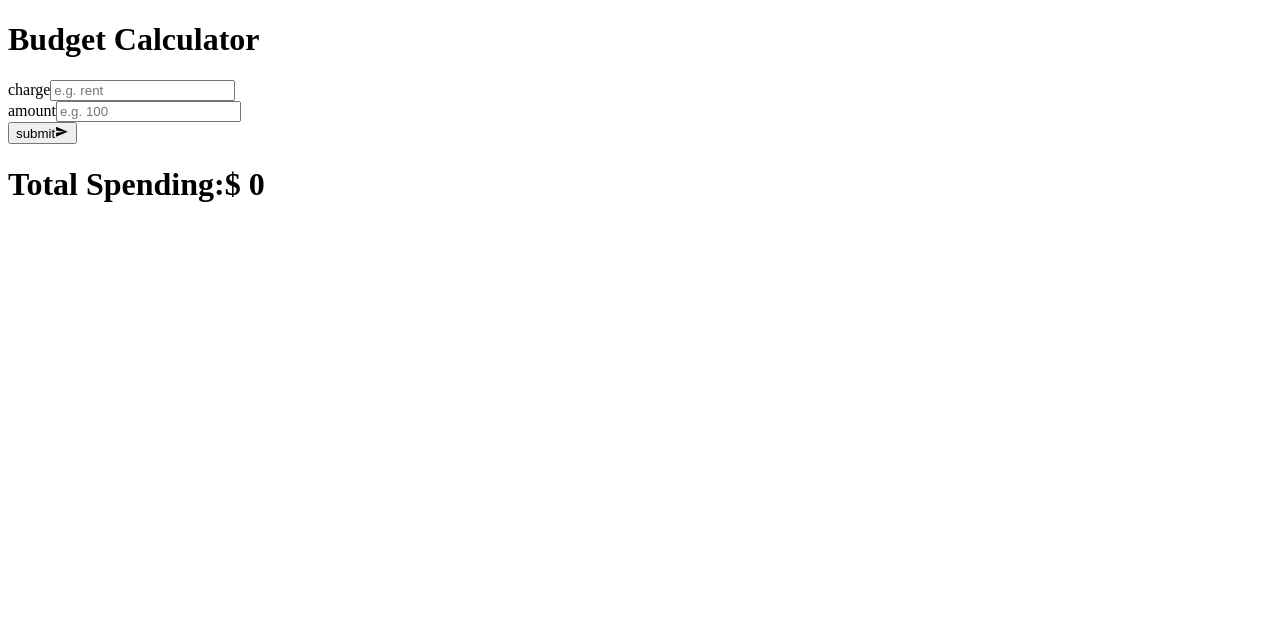
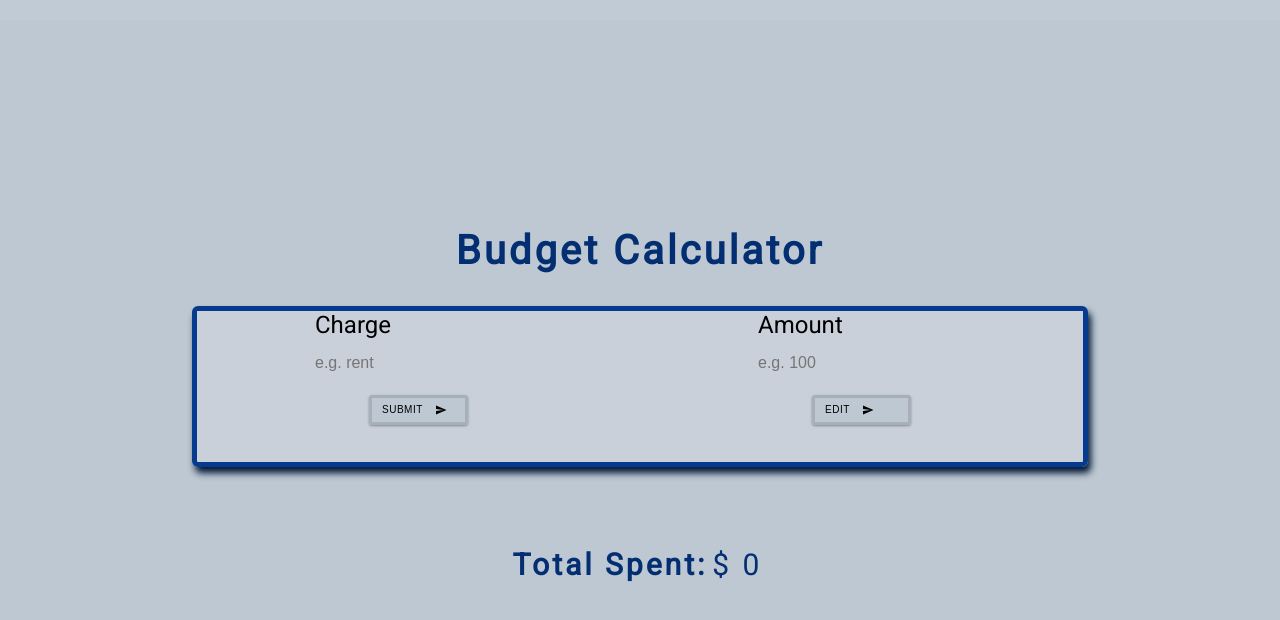
Before and after one commit to LynnKnapp/budget-app, a React (Create React App) app: page / in a window 1280 px wide. Shown: the top 620 px of the page. Built offline with nearby package versions, Linux system fonts and the light colour scheme.

Commit message:
working on edit button, css 90% complete

```diff
--- a/src/App.js
+++ b/src/App.js
@@ -1,4 +1,5 @@
 import React, {useState} from 'react'
+import './styles/styles.css'
 import Alert from './components/Alert'
 import ExpenseList from'./components/ExpenseList.js'
 import ExpenseForm from'./components/ExpenseForm.js'
@@ -60,6 +61,7 @@ function App () {
     }
   }
 
+
 const clearItems = () =>{
 
   setExpenses([])
@@ -83,7 +85,7 @@ const handleEdit = id =>{
 }
 
   return (
-    <>
+    <div className= 'app-cont'>
       {alert.show && <Alert
         type={alert.type}
         text={alert.text}
@@ -108,15 +110,15 @@ const handleEdit = id =>{
             clearItems={clearItems}
             />
       </div>
-      <h1>
-        Total Spending:
+      <h1 className='total-spending'>
+        Total Spent:
         <span className='total'>
          $ {expenses.reduce((acc, curr) =>{
            return (acc += parseInt(curr.amount)) //parses string to int
          },0)}
         </span>
       </h1>
-    </>
+    </div>
   )
 }
 
--- a/src/components/Expense.js
+++ b/src/components/Expense.js
@@ -6,6 +6,7 @@ const ExpenseItem = ({
   handleEdit
 }) => {
   return (
+      <div className='expense-cont'>
         <li className="item">
         <div className="info">
             <span className="expense">{charge}</span>
@@ -28,6 +29,7 @@ const ExpenseItem = ({
             </button>
         </div>
         </li>
+    </div>
   );
 };
 
--- a/src/components/ExpenseForm.js
+++ b/src/components/ExpenseForm.js
@@ -2,9 +2,11 @@ import React from 'react'
 import { MdSend } from 'react-icons/md'
 
 const ExpenseForm = (props) => {
-        const {charge, amount, handleCharge, handleAmount, handleSubmit, edit} = props
+        const {charge, amount, handleCharge, handleAmount, handleSubmit, handleEdit} = props
     return (
-         <form onSubmit={handleSubmit}>
+        <div className='form-cont'>
+            <form className= 'form'onSubmit={handleSubmit}>
+                <div className='label-group'>
                     <div className='form-center'>
                         <div className='form-group'>
                         <label html='expense'>charge</label>
@@ -29,13 +31,18 @@ const ExpenseForm = (props) => {
                                 />
                         </div>
                     </div>
-            <button type= 'submit' className='btn'>
-                {edit? 'edit' : 'submit'}
+                </div>
+                <div className='btn-cont'>
+                    <button className='btn'>submit
+                        {/* {edit? 'edit' : 'submit'}  */}
                         <MdSend className='btn-icon' />
                     </button>
+                    <button className='btn' onClick={handleEdit}>edit
+                        <MdSend className='btn-icon' />
+                    </button>
+                </div>
             </form>
-
-
+        </div>
     )
 }
 
--- a/src/components/ExpenseList.js
+++ b/src/components/ExpenseList.js
@@ -16,8 +16,8 @@ const ExpenseList = (props) => {
         />
     })
     return (
-        <>
-          <ul>
+        <div className='list-cont'>
+          <ul className='list'>
             {mappedExpenses}
            </ul>
            {expenses.length > 0 && (
@@ -27,7 +27,7 @@ const ExpenseList = (props) => {
             </button>
            )}
 
-        </>
+        </div>
     )
 }
 
--- a/src/styles/styles.css
+++ b/src/styles/styles.css
@@ -0,0 +1,226 @@
+@import url("https://fonts.googleapis.com/css?family=Roboto&display=swap");
+
+* {
+  margin: 0;
+  box-sizing: border-box;
+  background-color:  rgba(189, 200, 211, 0.938);
+}
+
+.app-cont{
+    display: flex;
+    flex-direction: column;
+    justify-content: center;
+    align-items: center;
+    height: 90vh;
+    margin-top: 20px;
+}
+.list{
+    border: solid teal 5px
+}
+.expense-cont{
+    border: solid black 2px
+}
+.form-container{
+    border: solid rgb(6, 63, 6) 5px
+}
+body {
+  background-color: #eaeef39d;
+  font-family: "Roboto", sans-serif;
+}
+
+h1 {
+  text-align: center;
+  text-transform: capitalize;
+  margin: 2rem 0;
+  color: var(--mainWhite);
+  letter-spacing: 3px;
+  color: #042e72;
+  margin-top: 80px;
+  font-size: 40px
+}
+.form{
+    background-color: rgba(202, 209, 218, 0.938);
+
+}
+.btn-cont{
+    background-color: rgba(202, 209, 218, 0.938);
+    display: flex;
+    flex-direction: row;
+    align-items: center;
+    justify-content: center;
+}
+.total-spending{
+    font-size: 30px;
+}
+.App {
+  margin: 0 auto;
+  background-color: rgba(202, 209, 218, 0.938);
+  border-radius: 6px;
+  box-shadow:  #021636 3px 6px 7px ;
+  border: solid #053a8f 5px;
+  width: 200px;
+}
+.form-center {
+  display: flex;
+  justify-content: space-around;
+  background-color: rgba(202, 209, 218, 0.938);
+
+}
+.form-group {
+    background-color: rgba(202, 209, 218, 0.938);
+    display: flex;
+    flex-direction: column;
+}
+label {
+  display: block;
+  font-size: 24px;
+  text-transform: capitalize;
+}
+.form-cont > form > div > div > div:nth-child(1) > label{
+    background-color: rgba(202, 209, 218, 0.938);
+
+}
+.form-cont > form > div > div > div:nth-child(2) > label{
+    background-color: rgba(202, 209, 218, 0.938);
+
+}
+.form-control {
+  background-color: transparent;
+  border: none;
+  border-bottom: 1px solid var(--mainGrey);
+  border-radius: 0;
+  outline: none;
+  height: 3rem;
+  /* width: 100%; */
+  font-size: 16px;
+  margin: 0 0 8px 0;
+  padding: 0;
+}
+.btn {
+  text-decoration: none;
+  letter-spacing: 0.5px;
+  font-size: 10px;
+  outline: 0;
+  border: solid  rgba(0, 0, 0, 0.12);
+  border-radius: 3px;
+  display: block;
+  height: 30px;
+  line-height: 36px;
+  padding: 0 10px;
+  text-transform: uppercase;
+  margin: 0 auto;
+  cursor: progress;
+  box-shadow: 0 1px 3px rgba(0, 0, 0, 0.12), 0 1px 2px rgba(0, 0, 0, 0.24);
+  transition: all 0.3s cubic-bezier(0.25, 0.8, 0.25, 1);
+  display: flex;
+  align-items: center;
+  margin-bottom: 5px;
+  width: 99px;
+  position: align-to-parent(middle, middle);
+}
+
+.btn:hover {
+  box-shadow: 0 14px 28px rgba(0, 0, 0, 0.25), 0 10px 10px rgba(0, 0, 0, 0.22);
+}
+.btn-icon {
+  margin-left: 0.75rem;
+  font-size: .75rem;
+}
+.list {
+  margin: 2rem 0.75rem 0 0.75rem;
+  list-style-type: none;
+  border: none;
+  padding: 0;
+}
+.item {
+  background-color: var(--mainWhite);
+  line-height: 1.5rem;
+  padding: 10px 20px;
+  /* margin-bottom: 1rem; */
+  border: 1px solid #e0e0e0;
+  display: flex;
+  justify-content: space-between;
+  transition: all 0.3s linear;
+}
+.item:hover {
+  box-shadow: 0 14px 28px rgba(0, 0, 0, 0.25), 0 10px 10px rgba(0, 0, 0, 0.22);
+  transform: scale(1.05);
+}
+.info {
+  flex: 0 0 60%;
+  display: flex;
+  justify-content: space-between;
+}
+.expense {
+  margin-right: 2rem;
+  text-transform: capitalize;
+}
+.amount {
+  font-weight: 300;
+  font-size: 1rem;
+  color: var(--mainWhite);
+  background-color: var(--primaryColor);
+  border-radius: 2px;
+  padding: 1px 3px;
+}
+
+.edit-btn {
+  background: none;
+  border: none;
+  font-size: 1.2rem;
+  outline: none;
+  cursor: pointer;
+}
+.clear-btn {
+  color: var(--mainRed);
+}
+.edit-btn {
+  color: var(--mainGreen);
+}
+.total {
+  font-weight: 300;
+  color: var(--mainWhite);
+  background-color: var(--primaryColor);
+  border-radius: 2px;
+  padding: 2px 5px;
+}
+.alert {
+  padding: 0.75rem 1.25rem;
+  color: var(--mainWhite);
+  text-align: center;
+  text-transform: capitalize;
+  width: 90%;
+  margin: 2rem auto 0 auto;
+  border-radius: 2px;
+  text-transform: capitalize;
+}
+.alert-danger {
+  background: var(--mainRed);
+}
+.alert-success {
+  background: var(--mainGreen);
+}
+@media screen and (min-width: 601px) {
+  .App,
+  .list,
+  .alert {
+    width: 85%;
+  }
+
+  .list {
+    margin: 2rem auto 0 auto;
+  }
+}
+@media screen and (min-width: 993px) {
+  .App,
+  .list,
+  .alert {
+    width: 70%;
+  }
+  .list {
+    margin: 2rem auto 0 auto;
+  }
+  .info {
+    flex: 0 0 50%;
+  }
+}
```
Lines whose indentation alone changed are shown as unchanged.
